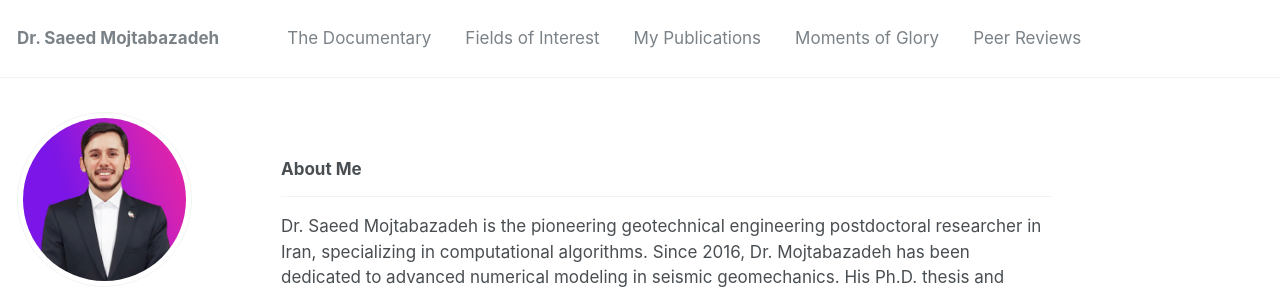
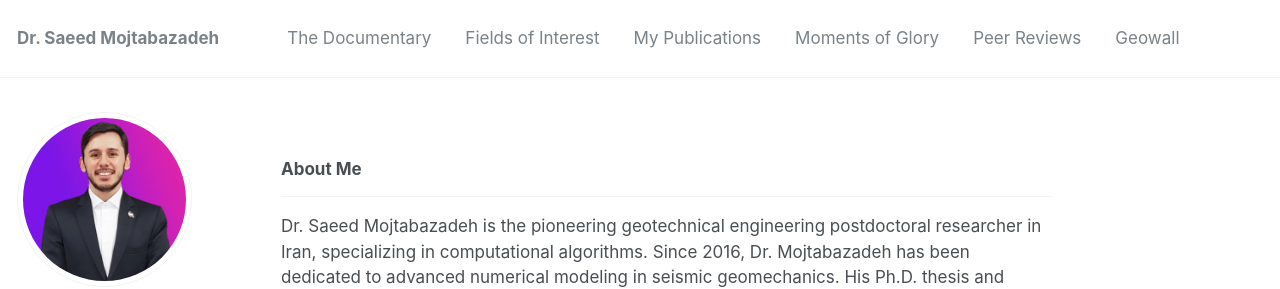
Before and after one commit to mojtabazadeh/mojtabazadeh.github.io, a Jekyll site: the page built from _pages/about.md, in a window 1280 px wide and 1225 px high. Shown: the top 289 px of the window. Built offline with Jekyll 4.4.1, drawn with Linux system fonts in a browser that asks for light colours; some web fonts are replaced.

Commit message:
Update navigation.yml

```diff
--- a/_data/navigation.yml
+++ b/_data/navigation.yml
@@ -15,5 +15,10 @@ main:
   - title: "Peer Reviews"
     url: /reviews/
 
+  - title: "Geowall"
+    url: /geowall/
+
+
+
 #  - title: "Photo Gallery"
 #    url: /gallery/
```
